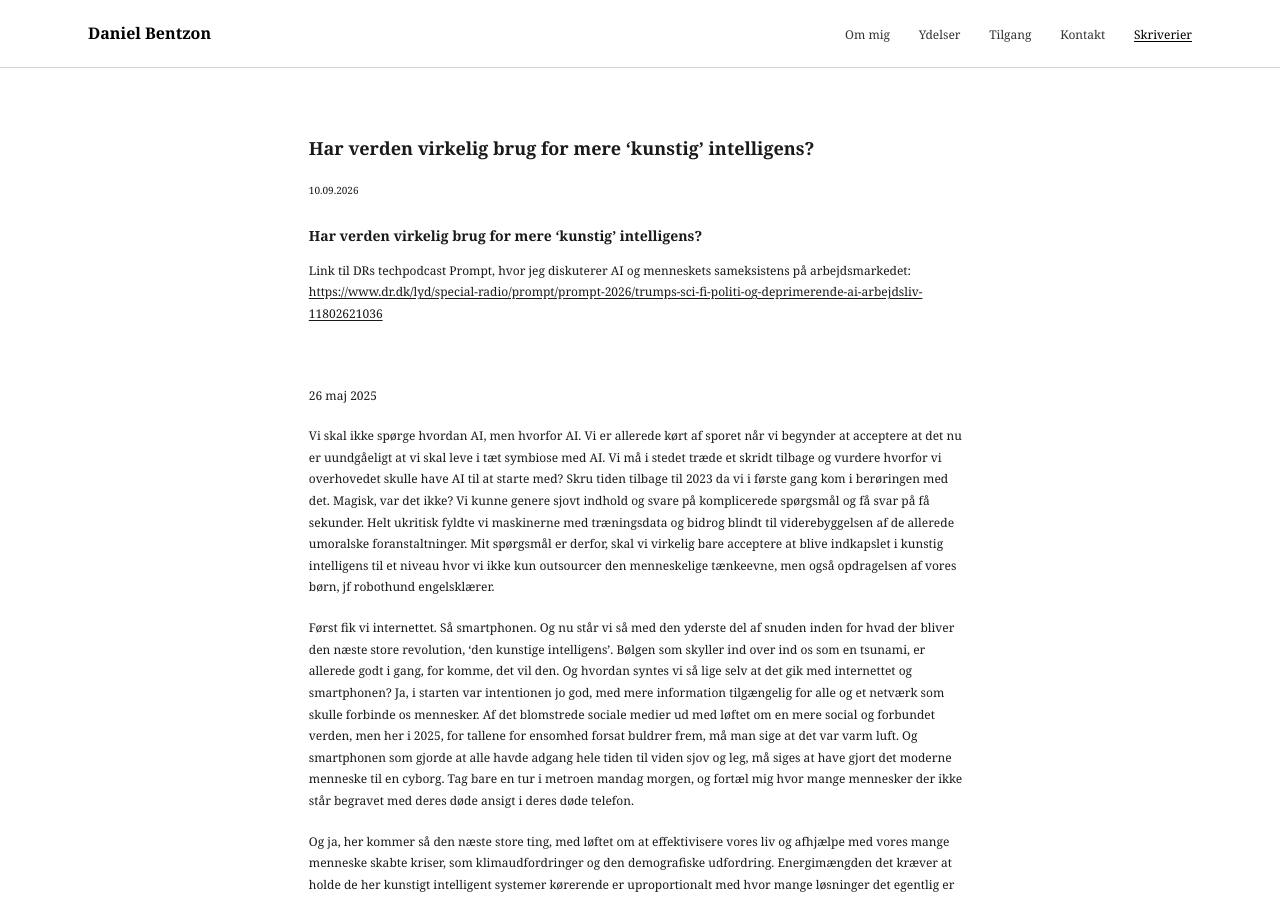
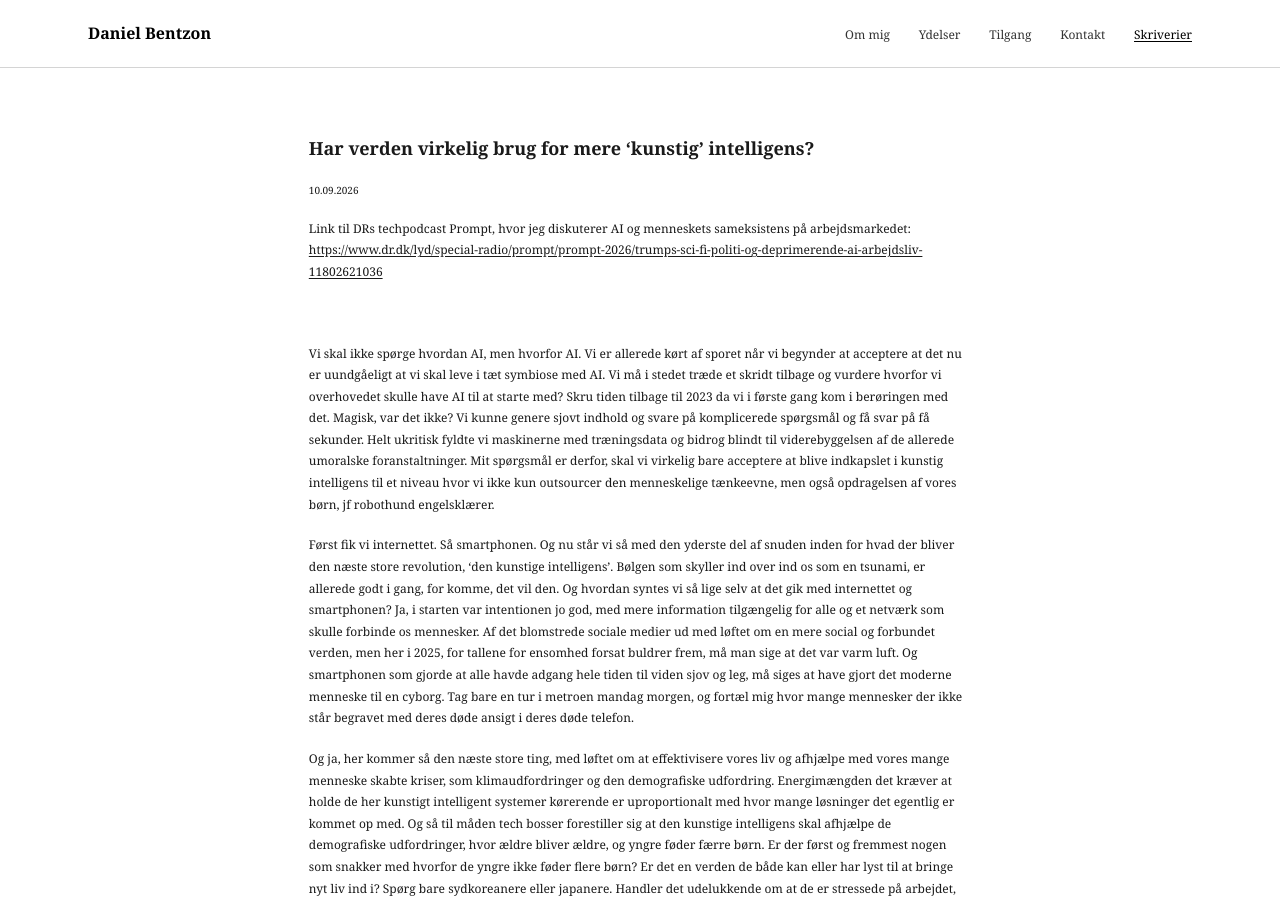
Before and after one commit to danielbentzon/danielbentzon.github.io, a Jekyll site: the page built from _skriverier/foerste-essay.md, in a window 1280 px wide and 900 px high. Built offline with Jekyll 4.4.1, drawn with Linux system fonts in a browser that asks for light colours.

Commit message:
Update _skriverier/foerste-essay.md (via Pages CMS)

```diff
--- a/_skriverier/foerste-essay.md
+++ b/_skriverier/foerste-essay.md
@@ -3,17 +3,11 @@ title: Har verden virkelig brug for mere ‘kunstig’ intelligens?
 date: 2026-09-10
 genre: Essay
 ---
-### **Har verden virkelig brug for mere ‘kunstig’ intelligens?**
-
 Link til DRs techpodcast Prompt, hvor jeg diskuterer AI og menneskets sameksistens på arbejdsmarkedet: [https://www.dr.dk/lyd/special-radio/prompt/prompt-2026/trumps-sci-fi-politi-og-deprimerende-ai-arbejdsliv-11802621036](https://www.dr.dk/lyd/special-radio/prompt/prompt-2026/trumps-sci-fi-politi-og-deprimerende-ai-arbejdsliv-11802621036)
 
 
 
 &nbsp;
-
-26 maj 2025
-
-
 
 Vi skal ikke spørge hvordan AI, men hvorfor AI. Vi er allerede kørt af sporet når vi begynder at acceptere at det nu er uundgåeligt at vi skal leve i tæt symbiose med AI. Vi må i stedet træde et skridt tilbage og vurdere hvorfor vi overhovedet skulle have AI til at starte med? Skru tiden tilbage til 2023 da vi i første gang kom i berøringen med det. Magisk, var det ikke? Vi kunne genere sjovt indhold og svare på komplicerede spørgsmål og få svar på få sekunder. Helt ukritisk fyldte vi maskinerne med træningsdata og bidrog blindt til viderebyggelsen af de allerede umoralske foranstaltninger. Mit spørgsmål er derfor, skal vi virkelig bare acceptere at blive indkapslet i kunstig intelligens til et niveau hvor vi ikke kun outsourcer den menneskelige tænkeevne, men også opdragelsen af vores børn, jf robothund engelsklærer.
 
```
